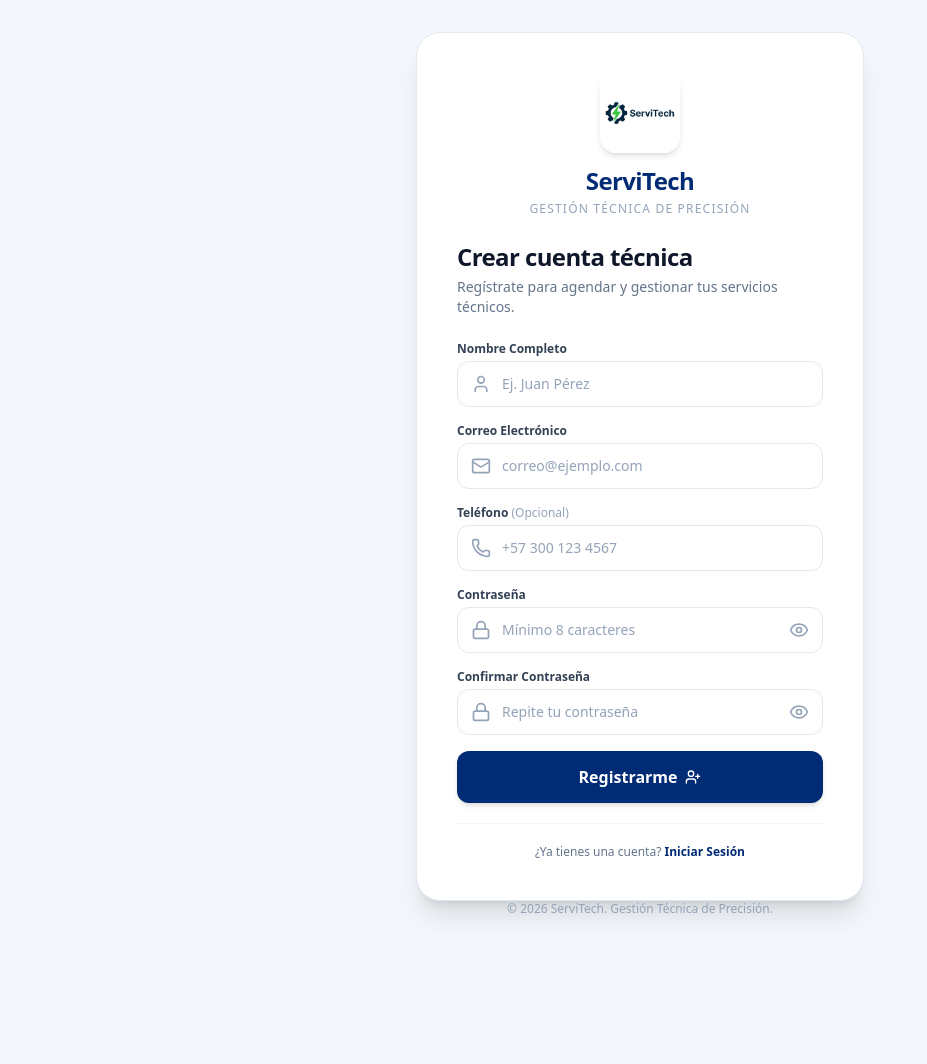
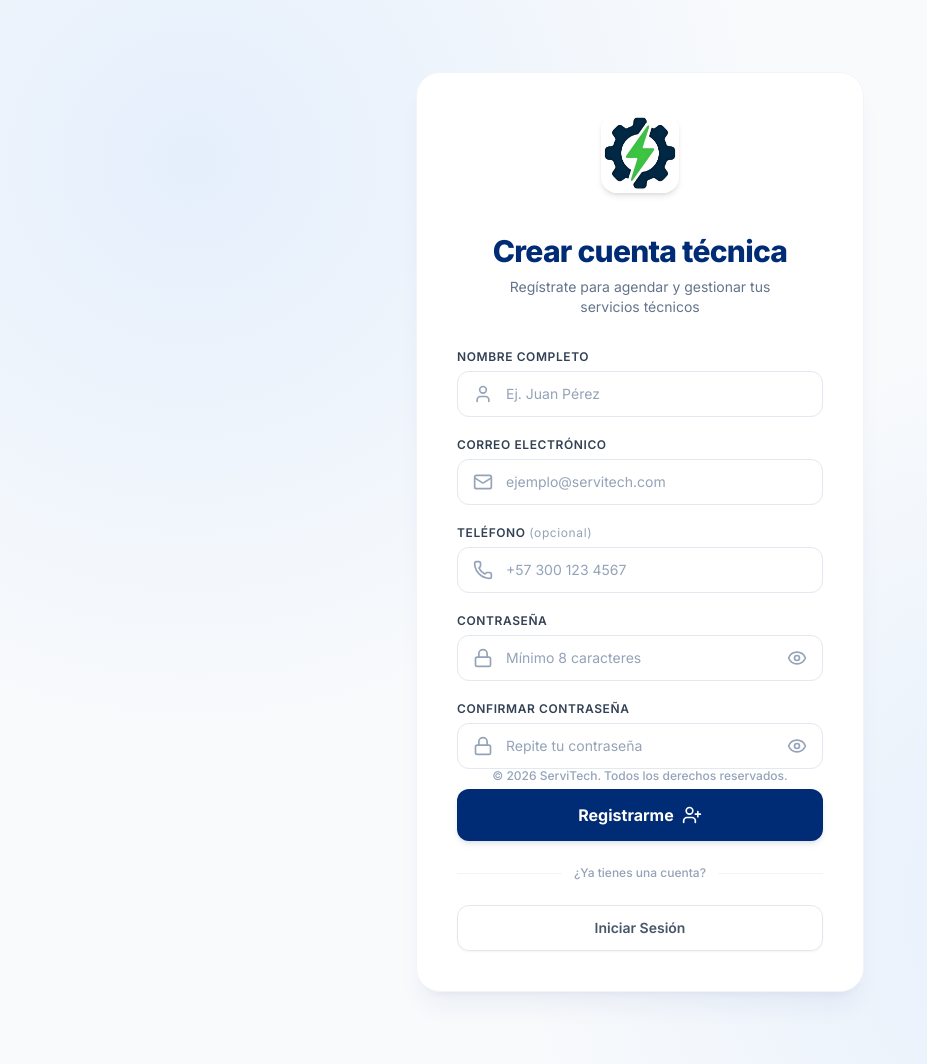
Before and after one commit to chaustrexp/Servitech-app, a Django app: page /registro/ in a window 1280 px wide. Shown: the whole page, without its empty margins (0-927 px from the left). Before the commit the page ends 916 px from the top, so only its background shows below. Run offline with Django 5.2, Linux system fonts and the light colour scheme; some libraries are stand-ins or nearby versions.

Commit message:
Descripción de los cambios que hiciste

```diff
--- a/turnos/templates/turnos/base.html
+++ b/turnos/templates/turnos/base.html
@@ -19,7 +19,7 @@
         <div class="max-w-7xl mx-auto flex justify-between items-center">
             <!-- Logo -->
             <a href="{% url 'seleccionar_dispositivo' %}" class="flex items-center gap-3">
-                <img src="{% static 'img/Servitech logo.jpeg' %}" alt="ServiTech" class="h-12 w-auto object-contain rounded-xl shadow-sm">
+                <img src="{% static 'img/logo.jpg' %}" alt="ServiTech" class="h-12 w-auto object-contain rounded-xl shadow-sm">
                 <div class="flex flex-col leading-tight">
                     <span class="text-xl font-extrabold text-[#002b75] tracking-tight">ServiTech</span>
                     <span class="text-[10px] text-slate-400 font-medium tracking-widest uppercase">Gestión Técnica</span>
@@ -60,7 +60,7 @@
     <footer class="bg-white border-t border-slate-200 py-6 px-8 text-sm text-slate-500">
         <div class="max-w-7xl mx-auto flex flex-col md:flex-row justify-between items-center gap-4">
             <a href="{% url 'seleccionar_dispositivo' %}" class="flex items-center gap-2">
-                <img src="{% static 'img/Servitech logo.jpeg' %}" alt="ServiTech" class="h-10 w-auto object-contain rounded-lg">
+                <img src="{% static 'img/logo.jpg' %}" alt="ServiTech" class="h-10 w-auto object-contain rounded-lg">
                 <span class="text-lg font-extrabold text-[#002b75] tracking-tight">ServiTech</span>
             </a>
 
--- a/turnos/templates/turnos/cliente_base.html
+++ b/turnos/templates/turnos/cliente_base.html
@@ -20,7 +20,7 @@
             <div class="flex items-center gap-10">
                 <!-- Logo -->
                 <a href="{% url 'cliente_inicio' %}" class="flex items-center gap-2">
-                    <img src="{% static 'img/Servitech logo.jpeg' %}" alt="ServiTech Logo" class="w-10 h-10 rounded-full object-cover border border-slate-200 shadow-sm">
+                    <img src="{% static 'img/logo.jpg' %}" alt="ServiTech Logo" class="w-10 h-10 rounded-full object-cover border border-slate-200 shadow-sm">
                     <span class="text-xl font-extrabold text-[#002b75] tracking-tight">ServiTech</span>
                 </a>
 
--- a/turnos/templates/turnos/registro.html
+++ b/turnos/templates/turnos/registro.html
@@ -7,47 +7,67 @@
     <title>ServiTech - Crear Cuenta</title>
     <script src="https://cdn.tailwindcss.com"></script>
     <script src="https://unpkg.com/lucide@latest"></script>
+    <link rel="preconnect" href="https://fonts.googleapis.com">
+    <link href="https://fonts.googleapis.com/css2?family=Inter:wght@400;500;600;700;800&display=swap" rel="stylesheet">
+    <style>
+        body {
+            font-family: 'Inter', sans-serif;
+            background: radial-gradient(circle at 15% 15%, rgba(224, 236, 252, 0.8) 0%, transparent 40%),
+                        radial-gradient(circle at 85% 85%, rgba(224, 236, 252, 0.8) 0%, transparent 40%),
+                        #f8fafc;
+        }
+
+        .input-field {
+            transition: border-color 0.2s, box-shadow 0.2s;
+        }
+        .input-field:focus {
+            border-color: #002b75;
+            box-shadow: 0 0 0 4px rgba(0,43,117,0.06);
+            outline: none;
+        }
+
+        .btn-register {
+            background-color: #002b75;
+            transition: background-color 0.15s, transform 0.1s;
+        }
+        .btn-register:hover {
+            background-color: #001f54;
+        }
+        .btn-register:active {
+            transform: scale(0.98);
+        }
+
+        @keyframes fadeInUp {
+            from { opacity: 0; transform: translateY(20px); }
+            to   { opacity: 1; transform: translateY(0); }
+        }
+        .card { animation: fadeInUp 0.5s cubic-bezier(0.16, 1, 0.3, 1) both; }
+    </style>
   </head>
-  <body class="min-h-screen flex items-center justify-center font-sans overflow-hidden relative">
-
-    <!-- VIDEO DE FONDO -->
-    <video
-      autoplay
-      muted
-      loop
-      playsinline
-      class="absolute inset-0 w-full h-full object-cover -z-10"
-    >
-      <!-- Cuando tengas el video: <source src="{% static 'video/fondo.mp4' %}" type="video/mp4"> -->
-    </video>
-
-    <!-- OVERLAY sobre el video -->
-    <div class="absolute inset-0 bg-[#f0f4f9]/80 -z-10"></div>
+  <body class="min-h-screen flex items-center justify-center px-4 py-10">
 
     <!-- CARD CENTRADA -->
-    <div class="w-full max-w-md mx-4 bg-white rounded-3xl border border-slate-200 shadow-xl p-8 md:p-10 my-8">
+    <div class="card w-full max-w-md bg-white rounded-3xl border border-slate-100 shadow-xl shadow-[#002b75]/5 p-8 md:p-10 my-8">
 
-      <!-- LOGO + NOMBRE -->
+      <!-- Logo -->
       <div class="flex flex-col items-center mb-6">
-        <img
-          src="{% static 'img/Servitech logo.jpeg' %}"
-          alt="ServiTech"
-          class="h-20 w-auto object-contain rounded-2xl shadow-md mb-3"
-        />
-        <h1 class="text-2xl font-extrabold text-[#002b75] tracking-tight">ServiTech</h1>
-        <p class="text-slate-400 text-xs font-medium tracking-widest uppercase mt-1">Gestión Técnica de Precisión</p>
+          <img
+              src="{% static 'img/logo.jpg' %}"
+              alt="ServiTech"
+              class="h-20 w-auto object-contain rounded-2xl shadow-md mb-4"
+          />
       </div>
 
       <!-- TÍTULO -->
-      <h2 class="text-2xl font-extrabold text-slate-900 tracking-tight mb-1">Crear cuenta técnica</h2>
-      <p class="text-slate-500 text-sm mb-6">Regístrate para agendar y gestionar tus servicios técnicos.</p>
+      <h1 class="text-3xl font-extrabold text-[#002b75] text-center tracking-tight mb-2">Crear cuenta técnica</h1>
+      <p class="text-slate-500 text-sm text-center mb-8 max-w-[280px] mx-auto">Regístrate para agendar y gestionar tus servicios técnicos</p>
 
       <!-- ERRORES GLOBALES -->
       {% if form.non_field_errors %}
-      <div class="mb-4 p-4 rounded-xl bg-red-50 border border-red-200 text-red-700 text-sm space-y-1">
+      <div class="mb-5 p-4 rounded-2xl bg-red-50 border border-red-200 text-red-700 text-sm space-y-1.5 shadow-sm">
         {% for error in form.non_field_errors %}
-        <p class="flex items-center gap-1.5">
-          <i data-lucide="alert-circle" class="w-4 h-4 flex-shrink-0"></i>
+        <p class="flex items-center gap-2 font-medium">
+          <i data-lucide="alert-circle" class="w-4 h-4 flex-shrink-0 text-red-500"></i>
           {{ error }}
         </p>
         {% endfor %}
@@ -55,9 +75,9 @@
       {% endif %}
 
       {% if messages %}
-      <div class="mb-4 space-y-2">
+      <div class="mb-5 space-y-2">
         {% for message in messages %}
-        <div class="p-3 rounded-xl text-sm font-medium bg-blue-50 text-blue-800 border border-blue-200">
+        <div class="p-4 rounded-2xl text-sm font-medium bg-blue-50 text-blue-800 border border-blue-200 shadow-sm">
           {{ message }}
         </div>
         {% endfor %}
@@ -65,144 +85,145 @@
       {% endif %}
 
       <!-- FORMULARIO -->
-      <form method="post" action="{% url 'registro' %}" class="space-y-4" novalidate>
+      <form method="post" action="{% url 'registro' %}" class="space-y-5" novalidate>
         {% csrf_token %}
 
         <!-- Nombre Completo -->
         <div>
-          <label for="{{ form.nombre_completo.id_for_label }}" class="block text-xs font-semibold text-slate-700 mb-1">
+          <label for="{{ form.nombre_completo.id_for_label }}" class="block text-xs font-semibold text-slate-700 mb-1.5 uppercase tracking-wider">
             Nombre Completo
           </label>
           <div class="relative">
-            <i data-lucide="user" class="w-5 h-5 text-slate-400 absolute left-3.5 top-1/2 -translate-y-1/2"></i>
+            <i data-lucide="user" class="w-5 h-5 text-slate-400 absolute left-4 top-1/2 -translate-y-1/2 pointer-events-none"></i>
             <input
               type="text"
               name="{{ form.nombre_completo.html_name }}"
               id="{{ form.nombre_completo.id_for_label }}"
               placeholder="Ej. Juan Pérez"
               value="{{ form.nombre_completo.value|default:'' }}"
-              class="w-full pl-11 pr-4 py-3 bg-white border {% if form.nombre_completo.errors %}border-red-400{% else %}border-slate-200{% endif %} rounded-xl text-sm text-slate-800 placeholder-slate-400 focus:outline-none focus:border-[#002b75] focus:ring-1 focus:ring-[#002b75] transition-all"
+              class="input-field w-full pl-12 pr-4 py-3 bg-white border {% if form.nombre_completo.errors %}border-red-400 focus:ring-red-400/5{% else %}border-slate-200{% endif %} rounded-xl text-sm text-slate-888 placeholder-slate-400"
             />
           </div>
           {% if form.nombre_completo.errors %}
-          <p class="text-red-500 text-xs mt-1">{{ form.nombre_completo.errors.0 }}</p>
+          <p class="text-red-500 text-xs mt-1.5 ml-1">{{ form.nombre_completo.errors.0 }}</p>
           {% endif %}
         </div>
 
         <!-- Correo Electrónico -->
         <div>
-          <label for="{{ form.email.id_for_label }}" class="block text-xs font-semibold text-slate-700 mb-1">
+          <label for="{{ form.email.id_for_label }}" class="block text-xs font-semibold text-slate-700 mb-1.5 uppercase tracking-wider">
             Correo Electrónico
           </label>
           <div class="relative">
-            <i data-lucide="mail" class="w-5 h-5 text-slate-400 absolute left-3.5 top-1/2 -translate-y-1/2"></i>
+            <i data-lucide="mail" class="w-5 h-5 text-slate-400 absolute left-4 top-1/2 -translate-y-1/2 pointer-events-none"></i>
             <input
               type="email"
               name="{{ form.email.html_name }}"
               id="{{ form.email.id_for_label }}"
-              placeholder="correo@ejemplo.com"
+              placeholder="ejemplo@servitech.com"
               value="{{ form.email.value|default:'' }}"
-              class="w-full pl-11 pr-4 py-3 bg-white border {% if form.email.errors %}border-red-400{% else %}border-slate-200{% endif %} rounded-xl text-sm text-slate-800 placeholder-slate-400 focus:outline-none focus:border-[#002b75] focus:ring-1 focus:ring-[#002b75] transition-all"
+              class="input-field w-full pl-12 pr-4 py-3 bg-white border {% if form.email.errors %}border-red-400 focus:ring-red-400/5{% else %}border-slate-200{% endif %} rounded-xl text-sm text-slate-888 placeholder-slate-400"
             />
           </div>
           {% if form.email.errors %}
-          <p class="text-red-500 text-xs mt-1">{{ form.email.errors.0 }}</p>
+          <p class="text-red-500 text-xs mt-1.5 ml-1">{{ form.email.errors.0 }}</p>
           {% endif %}
         </div>
 
         <!-- Teléfono -->
         <div>
-          <label for="{{ form.telefono.id_for_label }}" class="block text-xs font-semibold text-slate-700 mb-1">
-            Teléfono <span class="font-normal text-slate-400">(Opcional)</span>
+          <label for="{{ form.telefono.id_for_label }}" class="block text-xs font-semibold text-slate-700 mb-1.5 uppercase tracking-wider">
+            Teléfono <span class="font-normal text-slate-400 lowercase">(opcional)</span>
           </label>
           <div class="relative">
-            <i data-lucide="phone" class="w-5 h-5 text-slate-400 absolute left-3.5 top-1/2 -translate-y-1/2"></i>
+            <i data-lucide="phone" class="w-5 h-5 text-slate-400 absolute left-4 top-1/2 -translate-y-1/2 pointer-events-none"></i>
             <input
               type="tel"
               name="{{ form.telefono.html_name }}"
               id="{{ form.telefono.id_for_label }}"
               placeholder="+57 300 123 4567"
               value="{{ form.telefono.value|default:'' }}"
-              class="w-full pl-11 pr-4 py-3 bg-white border {% if form.telefono.errors %}border-red-400{% else %}border-slate-200{% endif %} rounded-xl text-sm text-slate-800 placeholder-slate-400 focus:outline-none focus:border-[#002b75] focus:ring-1 focus:ring-[#002b75] transition-all"
+              class="input-field w-full pl-12 pr-4 py-3 bg-white border {% if form.telefono.errors %}border-red-400 focus:ring-red-400/5{% else %}border-slate-200{% endif %} rounded-xl text-sm text-slate-888 placeholder-slate-400"
             />
           </div>
           {% if form.telefono.errors %}
-          <p class="text-red-500 text-xs mt-1">{{ form.telefono.errors.0 }}</p>
+          <p class="text-red-500 text-xs mt-1.5 ml-1">{{ form.telefono.errors.0 }}</p>
           {% endif %}
         </div>
 
         <!-- Contraseña -->
         <div>
-          <label for="{{ form.password1.id_for_label }}" class="block text-xs font-semibold text-slate-700 mb-1">
+          <label for="{{ form.password1.id_for_label }}" class="block text-xs font-semibold text-slate-700 mb-1.5 uppercase tracking-wider">
             Contraseña
           </label>
           <div class="relative">
-            <i data-lucide="lock" class="w-5 h-5 text-slate-400 absolute left-3.5 top-1/2 -translate-y-1/2"></i>
+            <i data-lucide="lock" class="w-5 h-5 text-slate-400 absolute left-4 top-1/2 -translate-y-1/2 pointer-events-none"></i>
             <input
               type="password"
               name="{{ form.password1.html_name }}"
               id="reg-password1"
               placeholder="Mínimo 8 caracteres"
-              class="w-full pl-11 pr-11 py-3 bg-white border {% if form.password1.errors %}border-red-400{% else %}border-slate-200{% endif %} rounded-xl text-sm text-slate-800 placeholder-slate-400 focus:outline-none focus:border-[#002b75] focus:ring-1 focus:ring-[#002b75] transition-all"
+              class="input-field w-full pl-12 pr-12 py-3 bg-white border {% if form.password1.errors %}border-red-400 focus:ring-red-400/5{% else %}border-slate-200{% endif %} rounded-xl text-sm text-slate-888 placeholder-slate-400"
             />
-            <button type="button" onclick="togglePassword('reg-password1','eye-reg1')" class="absolute right-3.5 top-1/2 -translate-y-1/2 text-slate-400 hover:text-slate-600">
+            <button type="button" onclick="togglePassword('reg-password1','eye-reg1')" class="absolute right-4 top-1/2 -translate-y-1/2 text-slate-400 hover:text-slate-600 transition">
               <i id="eye-reg1" data-lucide="eye" class="w-5 h-5"></i>
             </button>
           </div>
           {% if form.password1.errors %}
-          <p class="text-red-500 text-xs mt-1">{{ form.password1.errors.0 }}</p>
+          <p class="text-red-500 text-xs mt-1.5 ml-1">{{ form.password1.errors.0 }}</p>
           {% endif %}
         </div>
 
         <!-- Confirmar Contraseña -->
         <div>
-          <label for="{{ form.password2.id_for_label }}" class="block text-xs font-semibold text-slate-700 mb-1">
+          <label for="{{ form.password2.id_for_label }}" class="block text-xs font-semibold text-slate-700 mb-1.5 uppercase tracking-wider">
             Confirmar Contraseña
           </label>
           <div class="relative">
-            <i data-lucide="lock" class="w-5 h-5 text-slate-400 absolute left-3.5 top-1/2 -translate-y-1/2"></i>
+            <i data-lucide="lock" class="w-5 h-5 text-slate-400 absolute left-4 top-1/2 -translate-y-1/2 pointer-events-none"></i>
             <input
               type="password"
               name="{{ form.password2.html_name }}"
               id="reg-password2"
               placeholder="Repite tu contraseña"
-              class="w-full pl-11 pr-11 py-3 bg-white border {% if form.password2.errors %}border-red-400{% else %}border-slate-200{% endif %} rounded-xl text-sm text-slate-800 placeholder-slate-400 focus:outline-none focus:border-[#002b75] focus:ring-1 focus:ring-[#002b75] transition-all"
+              class="input-field w-full pl-12 pr-12 py-3 bg-white border {% if form.password2.errors %}border-red-400 focus:ring-red-400/5{% else %}border-slate-200{% endif %} rounded-xl text-sm text-slate-888 placeholder-slate-400"
             />
-            <button type="button" onclick="togglePassword('reg-password2','eye-reg2')" class="absolute right-3.5 top-1/2 -translate-y-1/2 text-slate-400 hover:text-slate-600">
+            <button type="button" onclick="togglePassword('reg-password2','eye-reg2')" class="absolute right-4 top-1/2 -translate-y-1/2 text-slate-400 hover:text-slate-600 transition">
               <i id="eye-reg2" data-lucide="eye" class="w-5 h-5"></i>
             </button>
           </div>
           {% if form.password2.errors %}
-          <p class="text-red-500 text-xs mt-1">{{ form.password2.errors.0 }}</p>
+          <p class="text-red-500 text-xs mt-1.5 ml-1">{{ form.password2.errors.0 }}</p>
           {% endif %}
         </div>
 
         <!-- Botón -->
         <button
           type="submit"
-          class="w-full bg-[#002b75] hover:bg-[#001f54] text-white font-semibold py-3.5 px-4 rounded-xl flex items-center justify-center gap-2 transition-all shadow-md mt-2"
+          class="btn-register w-full text-white font-bold py-3.5 px-4 rounded-xl flex items-center justify-center gap-2 transition-all shadow-md shadow-[#002b75]/10 mt-6"
         >
           <span>Registrarme</span>
-          <i data-lucide="user-plus" class="w-4 h-4"></i>
+          <i data-lucide="user-plus" class="w-5 h-5"></i>
         </button>
       </form>
 
       <!-- Divisor -->
-      <div class="border-t border-slate-100 my-5"></div>
+      <div class="flex items-center gap-3 my-6">
+          <div class="flex-1 h-px bg-slate-100"></div>
+          <span class="text-xs text-slate-400 font-medium">¿Ya tienes una cuenta?</span>
+          <div class="flex-1 h-px bg-slate-100"></div>
+      </div>
 
       <!-- Volver al login -->
-      <p class="text-center text-xs text-slate-500">
-        ¿Ya tienes una cuenta?
-        <a href="{% url 'login' %}" class="font-bold text-[#002b75] hover:underline">
+      <a href="{% url 'login' %}" class="w-full block text-center border border-slate-200 hover:border-[#002b75] hover:text-[#002b75] text-slate-600 font-semibold py-3 rounded-xl transition-all text-sm shadow-sm hover:shadow-md">
           Iniciar Sesión
-        </a>
-      </p>
+      </a>
 
     </div>
 
     <!-- FOOTER -->
-    <footer class="absolute bottom-4 w-full text-center text-xs text-slate-400">
-      © 2026 ServiTech. Gestión Técnica de Precisión.
+    <footer class="fixed bottom-4 text-xs text-slate-400 text-center font-medium">
+      © 2026 ServiTech. Todos los derechos reservados.
     </footer>
 
     <script>
```
Also changed, not shown: seed_db.py (added, +72 -0 lines), servitech_project/settings.py (+19 -9 lines), turnos/templates/turnos/cliente_soporte.html (+104 -75 lines), turnos/templates/turnos/login.html (+65 -66 lines), turnos/templates/turnos/wizard_base.html (+103 -37 lines), turnos/static/img/Servitech logo.jpeg (deleted), turnos/static/img/logo.jpg (added), turnos/static/img/technician.png (deleted).
